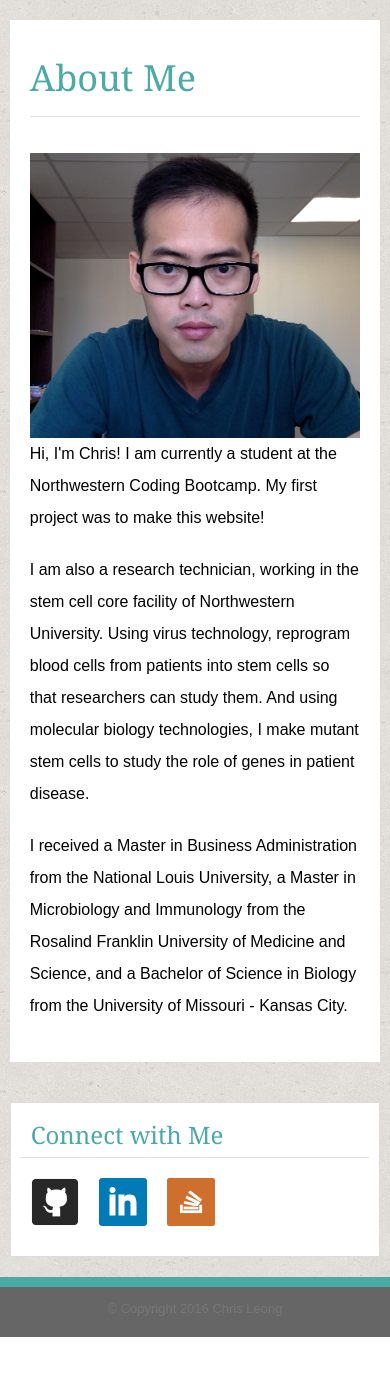
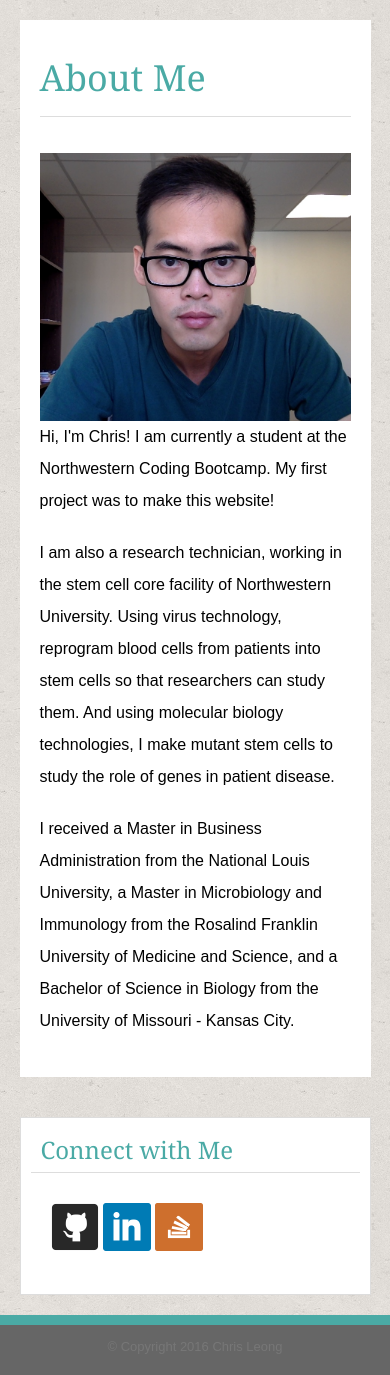
Before and after one commit to kjige/Responsive_Portfolio, a PHP site: page /index.php in a window 390 px wide. Shown: the part 154-1529 px from the top of the page. Before the commit the page ends 1491 px from the top, so only its background shows below. Run offline with PHP 8.4, Linux system fonts and the light colour scheme.

Commit message:
fixed elements

```diff
--- a/assets/css/style.css
+++ b/assets/css/style.css
@@ -15,21 +15,23 @@ body {
  }
 
 .container-1 {
-	width: 960px;
+	max-width: 960px;
+	width: 100%;
 	height: auto;
 	margin: 0 auto;
-	overflow: hidden;
 }
 
 .container-2 {
-	width: 960px;
+	max-width: 960px;
+	width: 100%;
 	height: auto;
 	margin: 0 auto;
 	overflow: hidden;
 }
 
 .container-3 {
-	width: 650px;
+	max-width: 650px;
+	width: 100%;
 	height: auto;
 	float: left;
 	margin: 20px auto;
@@ -37,7 +39,8 @@ body {
 }
 
 .container-4 {
-	width: 270px;
+	max-width: 270px;
+	width: 100%;
 	height: auto;
 	float: right;
 	margin: 20px auto;
@@ -45,7 +48,7 @@ body {
 
 .container-5 {
 	margin: 10px auto;
-	width: 204px;
+	width: 100%;
 	overflow: hidden;
 }
 
@@ -81,7 +84,7 @@ nav {
 nav ul li {
 	float: left;
 	overflow: hidden;
-	display: inline;
+	display: inline-block;
 	padding: 10px;
 	margin: 0 auto;
 	background: #ffffff;
@@ -134,7 +137,7 @@ h3 {
 	/*margin: 0 auto;*/
 	text-align: center;
 	font-size: 24px;
-	padding: 20px;
+	padding: 20px 0px;
 	font-family: 'Georgia', Times, Times New Roman, serif;
 }
 
@@ -180,42 +183,35 @@ h3 {
 }
 
 aside {
-	float: left;
-	width: 270px;
+	width: 100%;
 	background: #ffffff;
-	padding: 10px;
-	/*margin: 0 auto;*/
 	border: #dddddd solid 1px;
+	overflow: hidden;
 }
 
 aside ul {
-	display: inline;
-	/*float: left;*/
-	/*margin: 0 auto;*/
-	/*padding: 0;*/
+	display: block;
+	padding: 20px;
+	margin: 0 auto;
+	overflow: hidden;
+	width: 100%;
+	text-align: center;
+}
+
+aside ul li {
+	display: inline-block;
+	float: none;
+	overflow: hidden;
 }
 
 aside ul li img {
-	/*margin: 0 auto;*/
-	padding: 10px;
-	float: left;
+	display: block;
+	margin: 0 auto;
+
 }
 
 aside ul li img:hover {
 	background: pink;
-}
-
-#github-icon {
-	float: left;
-	/*margin-left: 20px;*/
-}
-
-#linkedin-icon {
-	float: left;
-}
-
-#stack-icon {
-	float: left;
 }
 
 h4 {
@@ -269,7 +265,6 @@ button {
 	clear: both;
 	padding-top: 10px;
 	background: #4aaaa5;
-	/*position: relative;*/
 	top: 0;
 	height: 10px;
 	width: 100%;
@@ -282,11 +277,7 @@ button {
 }
 
 .footer p {
-	/*clear: both;*/
 	margin: 15px auto;
-	/*height: auto;*/
-	/*position: relative;*/
-	/*padding: 30px auto 0 auto;*/
 	background: #666666;
 	color: #777777;
 }
@@ -305,37 +296,42 @@ button {
 
 @media screen and (max-width: 980px) {
 	.container-1 {
-	width: 80%;
+		width: 90%;
+		max-width: 90%;
 		height: auto;
 		margin: 0 auto;
 		overflow: hidden;
 	}
 
 	.container-2 {
-	width: 80%;
+		width: 90%;
+		max-width: 90%;
 		height: auto;
 		margin: 0 auto;
-	overflow: hidden;
 	}
 
 	.container-3 {
+		max-width: 60%;
 		width: 60%;
 		height: auto;
-	float: left;
-	margin: 20px auto;
+		margin-right: 10px;
 		background: #ffffff;
 	}
 
 	.container-4 {
-	width: 270px;
+		max-width: 35%;
+		width: 35%;
+		float: right;
+		overflow: hidden;
 		height: auto;
-	float: right;
 		margin: 20px auto;
 	}
 
 	.container-5 {
 		margin: 10px auto;
-	width: 204px;
+		width: 100%;
+		max-width: 100%;
+		display: block;
 		overflow: hidden;
 	}
 
@@ -348,8 +344,19 @@ button {
 		font-family: 'Arial', 'Helvetica Neue', Helvetica, sans-serif;
 	}
 
-	.about-me img {
+	.self-portrait {
 		width: 100%;
+	}
+
+	aside {
+		padding: 10px;
+		width: 100%;
+		max-width: 100%;
+	}
+
+	aside li {
+		width: 30%;
+		display: inline-block;
 	}
 
 	.left {
@@ -373,40 +380,37 @@ button {
 
 @media screen and (max-width: 768px) {
 	.container-1 {
-	width: 95%;
+		max-width: 90%;
+		width: 90%;
 		height: auto;
 		margin: 0 auto;
-	overflow: hidden;
 	}
 
 	.container-2 {
-	width: 100%;
+		max-width: 90%;
+		width: 90%;
 		height: auto;
 		margin: 0 auto;
-	padding: 0;
-	overflow: hidden;
 	}
 
 	.container-3 {
-	width: 95%;
+		width: 100%;
+		max-width: 100%;
 		height: auto;
-	float: none;
-	overflow: hidden;
 		margin: 20px auto;
 		background: #ffffff;
 	}
 
 	.container-4 {
+		max-width: 100%;
 		width: 100%;
 		height: auto;
-	float: none;
-	overflow: hidden;
 		margin: 20px auto;
 	}
 
 	.container-5 {
 		margin: 0;
-	width: 204px;
+		width: 100%;
 		overflow: hidden;
 	}
 
@@ -427,11 +431,20 @@ button {
 	aside {
 		float: none;
 		overflow: hidden;
-	width: 95%;
+		max-width: 100%;
+		width: 100%;
 		background: #ffffff;
 		padding: 10px;
 		margin: 0 auto;
 		border: #dddddd solid 1px;
+	}
+
+	aside ul {
+		text-align: left;
+	}
+	aside li {
+		width: auto;
+		display: inline;
 	}
 
 	.container-4 h3 {
@@ -475,6 +488,7 @@ button {
 
 @media screen and (max-width: 640px) {
 	.container-1 {
+		max-width: 100%;
 		width: 100%;
 		height: auto;
 		margin: 0 auto;
@@ -482,14 +496,16 @@ button {
 	}
 
 	.container-2 {
-		width: 100%;
+		max-width: 90%;
+		width: 90%;
 		height: auto;
 		margin: 0 auto;
 		overflow: hidden;
 	}
 
 	.container-3 {
-		width: 95%;
+		width: 100%;
+		max-width: 100%;
 		height: auto;
 		/*float: left;*/
 		margin: 20px auto;
@@ -498,19 +514,21 @@ button {
 
 	.container-4 {
 		width: 100%;
+		max-width: 100%;
 		height: auto;
-		float: right;
 		margin: 20px auto;
 	}
 
 	.container-5 {
 		float: left;
 		margin: 10px auto;
-		width: 204px;
+		width: 100%;
+		max-width: 100%;
 		overflow: hidden;
 	}
 
 	.my-name {
+		max-width: 100%;
 		width: 100%;
 		text-align: center;
 	}
@@ -538,13 +556,14 @@ button {
 
 	.about-me img {
 		width: 100%;
+		max-width: 650px;
 	}
 
 	aside {
-		/*float: none;*/
 		clear: both;
 		overflow: hidden;
-		width: 95%;
+		width: 100%;
+		max-width: 100%;
 		background: #ffffff;
 		padding: 10px;
 		margin: 0 auto;
```
Lines whose indentation alone changed are shown as unchanged.
